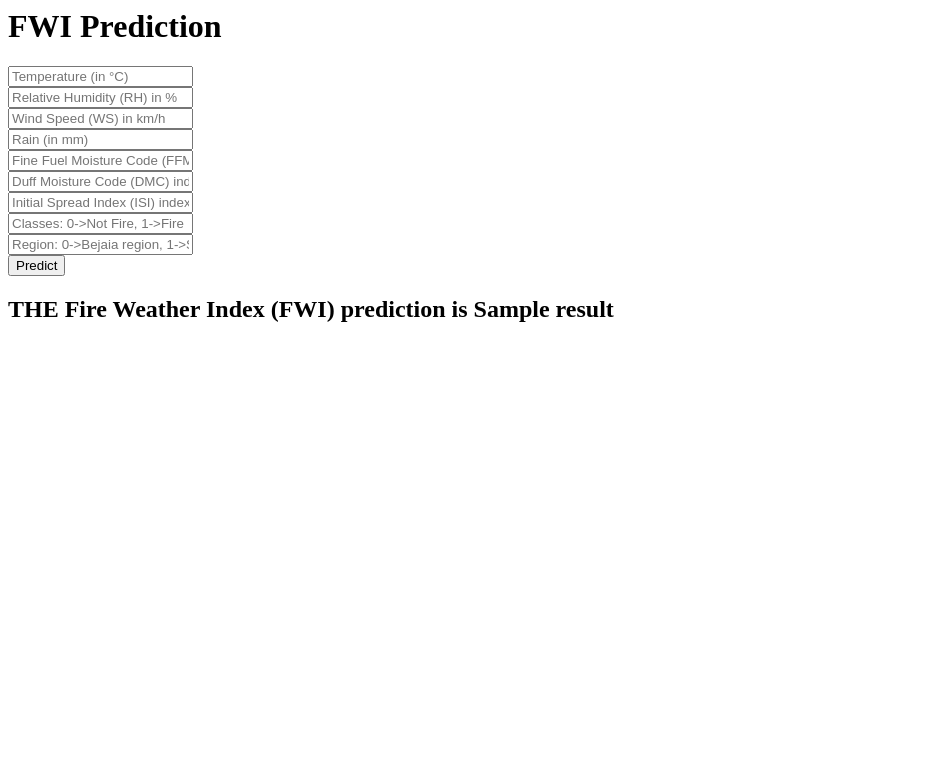
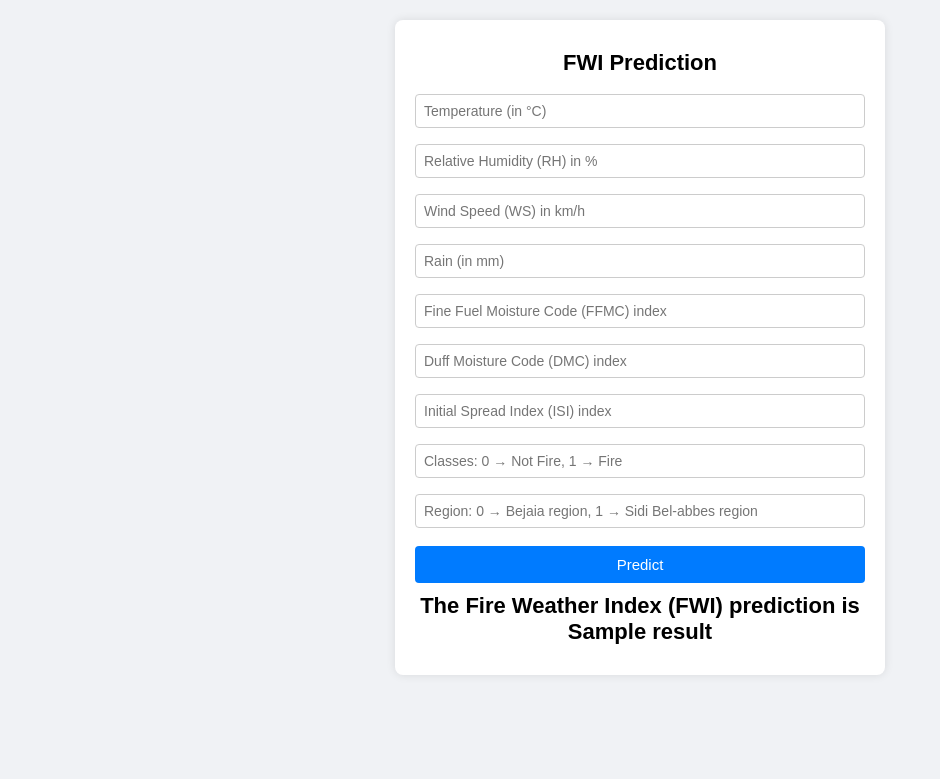
Before and after one commit to OmSingh29/Forestfire, a Flask app: template templates/home.html in a window 1280 px wide. Shown: the top 779 px of the page, without its empty margins (0-940 px from the left). Run offline with Flask 3, Linux system fonts and the light colour scheme; the template is opened without the code that fills it: most values are stand-ins (such as "Sample title", 1, 10 or a date in 2020); parts of the project's set-up code (start-up, migrations or seed data) failed here and were passed over.

Commit message:
home.html

```diff
--- a/templates/home.html
+++ b/templates/home.html
@@ -1,26 +1,91 @@
-<html>
+<!DOCTYPE html>
+<html lang="en">
+<head>
+  <meta charset="UTF-8">
+  <title>FWI Prediction</title>
+  <meta name="viewport" content="width=device-width, initial-scale=1.0" />
+  <style>
+    body {
+      font-family: Arial, sans-serif;
+      background-color: #f0f2f5;
+      margin: 0;
+      padding: 0;
+    }
+
+    .container {
+      max-width: 450px;
+      margin: 20px auto;
+      background-color: white;
+      padding: 20px;
+      box-shadow: 0 0 10px rgba(0,0,0,0.1);
+      border-radius: 8px;
+    }
+
+    h1, h2 {
+      text-align: center;
+      font-size: 22px;
+      margin: 10px 0;
+    }
+
+    input[type="text"] {
+      width: 100%;
+      padding: 8px;
+      margin: 8px 0;
+      border: 1px solid #ccc;
+      border-radius: 4px;
+      font-size: 14px;
+      box-sizing: border-box;
+    }
+
+    button {
+      width: 100%;
+      padding: 10px;
+      background-color: #007BFF;
+      color: white;
+      border: none;
+      font-size: 15px;
+      border-radius: 4px;
+      cursor: pointer;
+      margin-top: 10px;
+    }
+
+    button:hover {
+      background-color: #0056b3;
+    }
+
+    @media screen and (max-height: 600px) {
+      .container {
+        margin: 10px auto;
+        padding: 15px;
+      }
+      input[type="text"], button {
+        padding: 6px;
+        font-size: 13px;
+      }
+      h1, h2 {
+        font-size: 18px;
+      }
+    }
+  </style>
+</head>
 <body>
-    <div class="login">
-       <h1>FWI Prediction</h1>
+  <div class="container">
+    <h1>FWI Prediction</h1>
 
-        <!-- Main Input For Receiving Query to our ML -->
-       <form action="{{ url_for('predict_datapoint')}}" method="post">
-         <input type="text" name="Temperature" placeholder="Temperature (in °C)" required="required" /><br>
-           <input type="text" name="RH" placeholder="Relative Humidity (RH) in %" required="required" /><br>
-           <input type="text" name="Ws" placeholder="Wind Speed (WS) in km/h" required="required" /><br>
-           <input type="text" name="Rain" placeholder="Rain (in mm)" required="required" /><br>
-           <input type="text" name="FFMC" placeholder="Fine Fuel Moisture Code (FFMC) index" required="required" /><br>
-           <input type="text" name="DMC" placeholder="Duff Moisture Code (DMC) index" required="required" /><br>
-           <input type="text" name="ISI" placeholder="Initial Spread Index (ISI) index " required="required" /><br>
-           <input type="text" name="Classes" placeholder="Classes: 0->Not Fire, 1->Fire" required="required" /><br>
-           <input type="text" name="Region" placeholder="Region: 0->Bejaia region, 1->Sidi Bel-abbes region" required="required" /><br>
+    <form action="{{ url_for('predict_datapoint')}}" method="post">
+      <input type="text" name="Temperature" placeholder="Temperature (in °C)" required />
+      <input type="text" name="RH" placeholder="Relative Humidity (RH) in %" required />
+      <input type="text" name="Ws" placeholder="Wind Speed (WS) in km/h" required />
+      <input type="text" name="Rain" placeholder="Rain (in mm)" required />
+      <input type="text" name="FFMC" placeholder="Fine Fuel Moisture Code (FFMC) index" required />
+      <input type="text" name="DMC" placeholder="Duff Moisture Code (DMC) index" required />
+      <input type="text" name="ISI" placeholder="Initial Spread Index (ISI) index" required />
+      <input type="text" name="Classes" placeholder="Classes: 0 → Not Fire, 1 → Fire" required />
+      <input type="text" name="Region" placeholder="Region: 0 → Bejaia region, 1 → Sidi Bel-abbes region" required />
+      <button type="submit">Predict</button>
+    </form>
 
-
-
-           <button type="submit" class="btn btn-primary btn-block btn-large">Predict</button>
-       </form>
-    <h2>
-       THE Fire Weather Index (FWI) prediction is {{result}}
-    </h2>
-   </body>
+    <h2>The Fire Weather Index (FWI) prediction is {{ result }}</h2>
+  </div>
+</body>
 </html>
```
